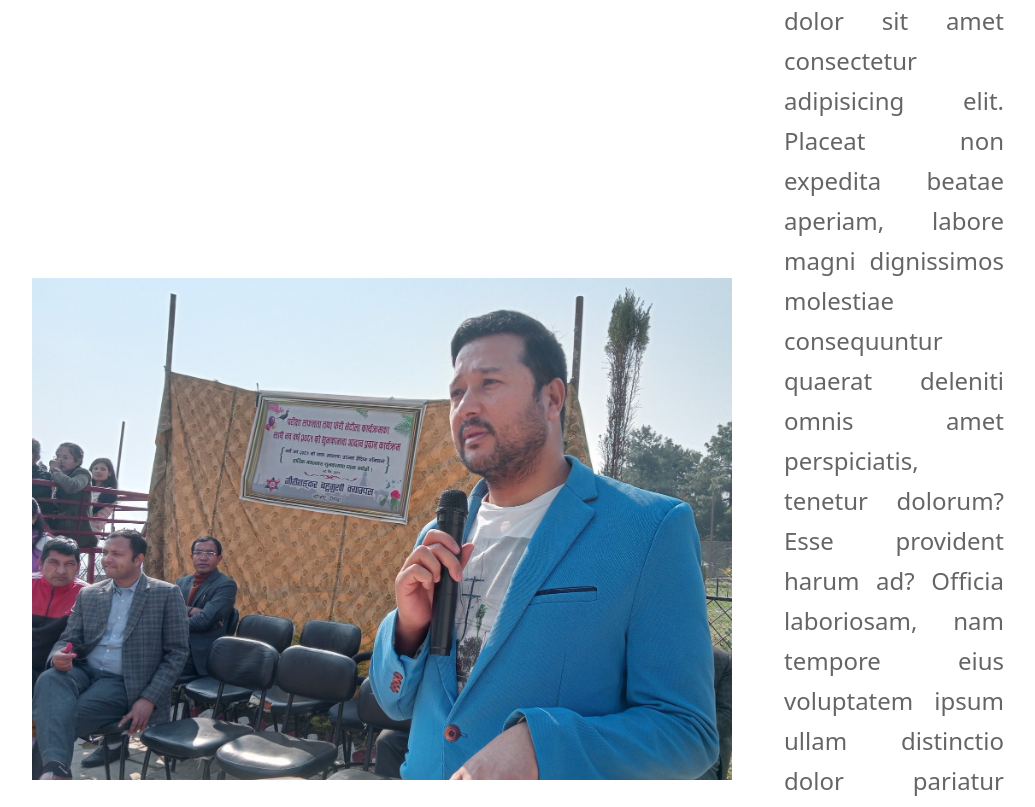
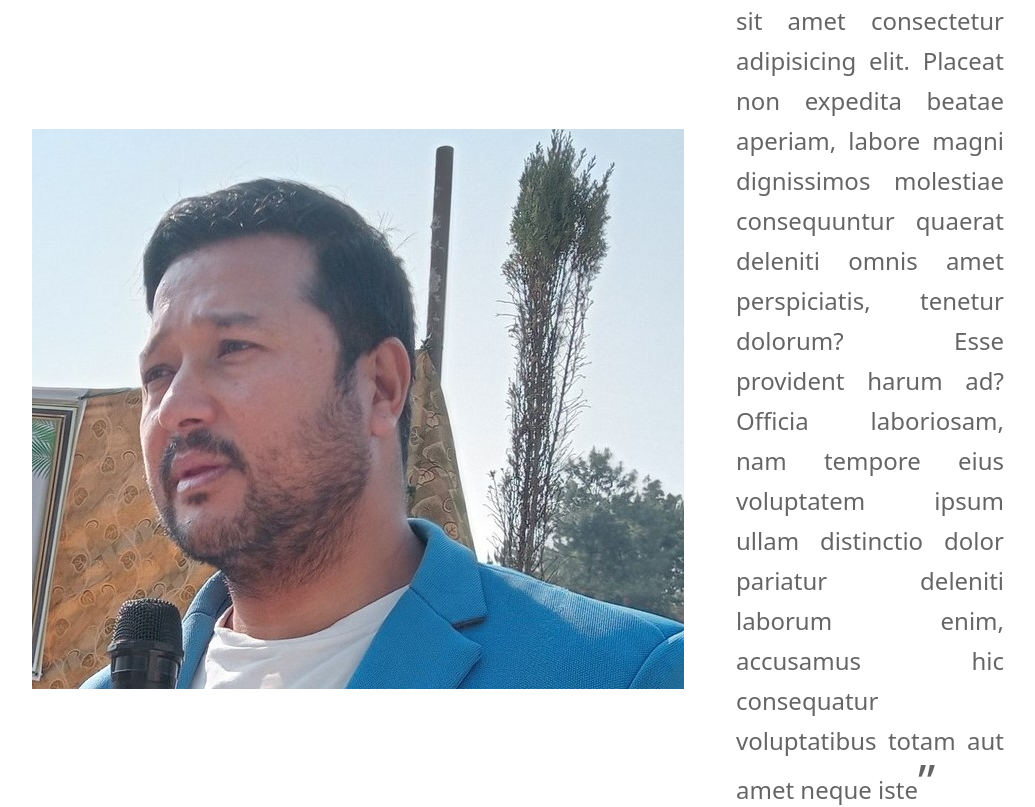
Before and after one commit to bishwasgiri/college, a React (Create React App) app: page / in a window 1280 px wide. Shown: the part 1180-1987 px from the top of the page, without its empty margins (96-1131 px from the left). Built offline with nearby package versions, Linux system fonts and the light colour scheme.

Commit message:
minor image change

```diff
--- a/src/Components/Chairman.js
+++ b/src/Components/Chairman.js
@@ -43,13 +43,13 @@ const Chairman = () => {
           variants={leftVariant}
           viewport={{ once: true }}
           // className=""
-          className="md:flex-3 w-[700px]"
+          className="md:flex-3 h-[70vh] overflow-hidden "
         >
           <img
-            className="w-full"
+            className="w-full h-auto object-cover"
             src={principal}
             alt="principal"
-            loading="lazy"
+            // loading="lazy"
           />
         </motion.div>
         <motion.div
--- a/src/Components/Principal.js
+++ b/src/Components/Principal.js
@@ -42,13 +42,13 @@ const Principal = () => {
           whileInView="visible"
           variants={leftVariant}
           viewport={{ once: true }}
-          className="md:flex-3 w-[700px]"
+          className="md:flex-3 h-[70vh] overflow-hidden "
         >
           <img
-            className="w-full"
+            className="w-full h-auto object-cover"
             src={principal}
             alt="principal"
-            loading="lazy"
+            // loading="lazy"
           />
         </motion.div>
         <motion.div
```
Also changed, not shown: src/Assets/chairman.jpg.
